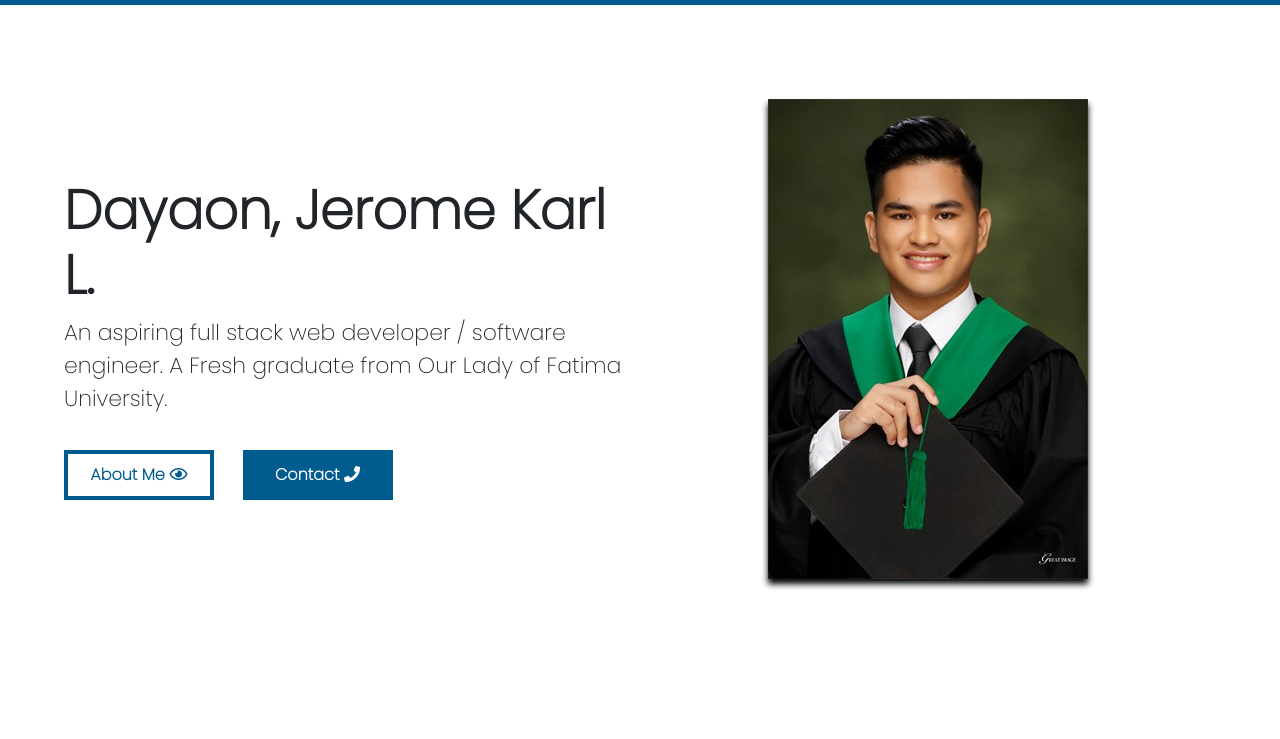
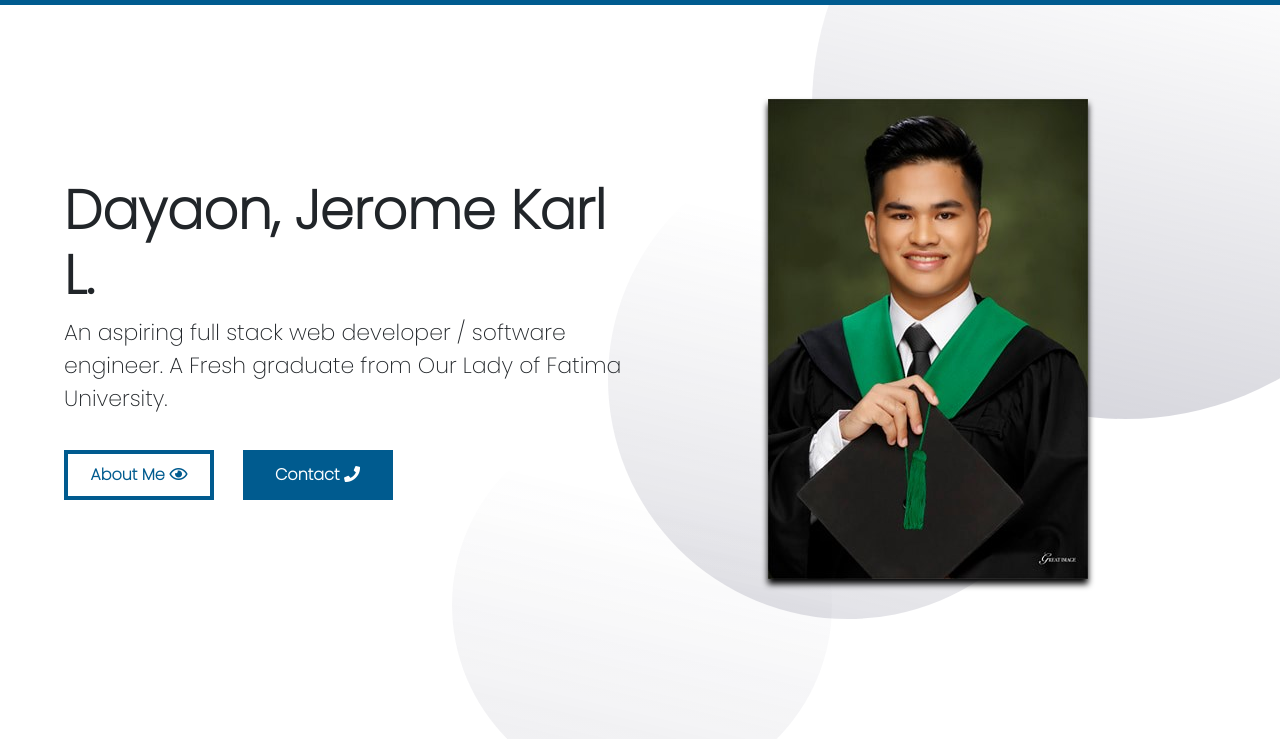
Before and after one commit to Dayaon15/dayaonjk.github.io, a plain HTML site: page index.html in a window 1280 px wide. Shown: the part 61-800 px from the top of the page. Drawn offline with Linux system fonts and the light colour scheme.

Commit message:
Update style.css

```diff
--- a/css/style.css
+++ b/css/style.css
@@ -29,6 +29,9 @@ nav{
 	overflow-y: scroll;
 	height: 100vh;
 	scroll-behavior: smooth;
+}
+.home{
+	position: relative;
 }
 .presentation{
 	height: 100vh;
@@ -84,6 +87,29 @@ nav{
 	background: transparent;
 	color: #005b8f;
 	transition: 0.8s ease;
+}
+.big-eclipse{
+	position: absolute;
+	height: 60%;
+	top: 0;
+	right: 0;
+	opacity: 0.5;
+	z-index: -1;
+}
+.mid-eclipse{
+	position: absolute;
+	height: 60%;
+	top: 25%;
+	right: 15%;
+	opacity: 0.6;
+	z-index: -1;
+}
+.small-eclipse{
+	position: absolute;
+	bottom: 0;
+	right: 35%;
+	opacity: 0.7;
+	z-index: -1;
 }
 /* PRESENTATION STYLE SECTION */
 
```
